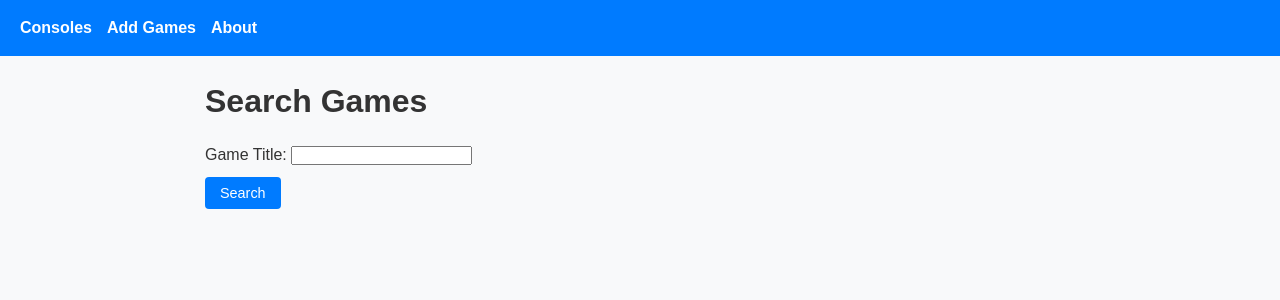
After one commit to Davidm723/game-collector, a Django app: page /add-games/ in a window 1280 px wide. The commit adds this page. Shown: the top 300 px of the page. Run offline with Django 5.2, Linux system fonts and the light colour scheme.

Commit message:
added game search

```diff
--- /dev/null
+++ b/games/forms.py
@@ -0,0 +1,4 @@
+from django import forms
+
+class GameSearchForm(forms.Form):
+    query = forms.CharField(label="Game Title", max_length=100)
--- a/games/models.py
+++ b/games/models.py
@@ -1,6 +1,7 @@
 from django.db import models
 
 # Create your models here.
+
 
 class Console(models.Model):
     name = models.CharField(max_length=100, unique=True)
@@ -11,11 +12,13 @@ class Console(models.Model):
     def __str__(self):
         return self.name
 
+
 class Genre(models.Model):
     name = models.CharField(max_length=50, unique=True)
 
     def __str__(self):
         return self.name
+
 
 class Game(models.Model):
     console = models.ForeignKey(Console, on_delete=models.CASCADE, related_name="games")
@@ -23,7 +26,7 @@ class Game(models.Model):
     rawg_id = models.IntegerField(unique=True)
     title = models.CharField(max_length=200)
     released = models.DateField(null=True, blank=True)
-    image = models.URLField(blank=True)
+    image = models.URLField(blank=True, null=True)
     notes = models.TextField(blank=True)
 
     def __str__(self):
--- a/games/services/rawg.py
+++ b/games/services/rawg.py
@@ -17,15 +17,27 @@ def rawg_get(endpoint, params=None):
     return response.json()
 
 
+def search_games(query, page_size=10):
+    data = rawg_get(
+        "games",
+        {
+            "search": query,
+            "page_size": page_size,
+        },
+    )
+    return data.get("results", [])
+
+
 def import_consoles():
     data = rawg_get("platforms", {"page_size": 40})
 
-    for item in data["results"]:
+    for item in data.get("results", []):
         Console.objects.get_or_create(
             name=item["name"],
             defaults={
                 "release_year": item.get("year_start"),
                 "manufacturer": item.get("platform", {}).get("name", ""),
+                "image": item.get("image_background", ""),
             },
         )
 
@@ -33,36 +45,29 @@ def import_consoles():
 def import_genres():
     data = rawg_get("genres")
 
-    for item in data["results"]:
+    for item in data.get("results", []):
         Genre.objects.get_or_create(name=item["name"])
 
 
-def import_games(search, console_name, page_size=10):
-    data = rawg_get(
-        "games",
-        {
-            "search": search,
-            "page_size": page_size,
+def import_game(rawg_id, console):
+    data = rawg_get(f"games/{rawg_id}")
+
+    game, created = Game.objects.get_or_create(
+        rawg_id=data["id"],
+        defaults={
+            "title": data["name"],
+            "console": console,
+            "released": (
+                datetime.strptime(data["released"], "%Y-%m-%d").date()
+                if data.get("released")
+                else None
+            ),
+            "image": data.get("background_image") or "",
         },
     )
 
-    console = Console.objects.get(name=console_name)
+    for g in data.get("genres", []):
+        genre, _ = Genre.objects.get_or_create(name=g["name"])
+        game.genres.add(genre)
 
-    for item in data["results"]:
-        game, created = Game.objects.get_or_create(
-            rawg_id=item["id"],
-            defaults={
-                "title": item["name"],
-                "console": console,
-                "released": (
-                    datetime.strptime(item["released"], "%Y-%m-%d").date()
-                    if item.get("released")
-                    else None
-                ),
-                "image": item.get("background_image", ""),
-            },
-        )
-
-        for g in item.get("genres", []):
-            genre, _ = Genre.objects.get_or_create(name=g["name"])
-            game.genres.add(genre)
+    return game
--- a/games/static/css/base.css
+++ b/games/static/css/base.css
@@ -11,7 +11,7 @@ body {
   line-height: 1.6;
 }
 
-header {
+nav {
   background-color: #007bff;
   color: #fff;
   padding: 15px 20px;
--- a/games/templates/base.html
+++ b/games/templates/base.html
@@ -14,6 +14,7 @@
     <nav>
         <ul>
             <li><a href="{% url 'console-list' %}">Consoles</a></li>
+            <li><a href="{% url 'game-search' %}">Add Games</a></li>
             <li><a href="{% url 'about' %}">About</a></li>
         </ul>
     </nav>
--- /dev/null
+++ b/games/templates/games/game_search.html
@@ -0,0 +1,48 @@
+{% extends 'base.html' %}
+{% block content %}
+
+<h1>Search Games</h1>
+
+<!-- Search Form -->
+<form method="POST">
+    {% csrf_token %}
+    {{ form.as_p }}
+    <button type="submit">Search</button>
+</form>
+
+{% if games %}
+<h2>Results</h2>
+
+<form method="POST" action="{% url 'game-import' %}">
+    {% csrf_token %}
+
+    {% for game in games %}
+    <div class="game-result"
+        style="border:1px solid #ccc; padding:10px; margin:10px 0; display:flex; align-items:center;">
+        {% if game.image %}
+        <img src="{{ game.image }}" alt="{{ game.name }}" width="120" style="margin-right:15px;">
+        {% endif %}
+
+        <div class="game-info">
+            <p><strong>{{ game.name }}</strong></p>
+
+            <label for="platform_{{ game.id }}">Select Platform:</label>
+            <select name="console_name" id="platform_{{ game.id }}">
+                {% for platform in game.platforms %}
+                <option value="{{ platform }}">{{ platform }}</option>
+                {% endfor %}
+            </select>
+
+            <div>
+                <input type="checkbox" name="game_ids" value="{{ game.id }}">
+                Import this game
+            </div>
+        </div>
+    </div>
+    {% endfor %}
+
+    <button type="submit">Import Selected Games</button>
+</form>
+{% endif %}
+
+{% endblock %}
--- a/games/urls.py
+++ b/games/urls.py
@@ -1,10 +1,18 @@
 from django.urls import path
-from . import views
-from .views import ConsoleListView, ConsoleDetailView, GameDetailView
+from .views import (
+    ConsoleListView,
+    ConsoleDetailView,
+    GameDetailView,
+    GameSearchView,
+    GameImportView,
+    about,
+)
 
 urlpatterns = [
-    path('', ConsoleListView.as_view(), name='console-list'),
-    path("consoles/<int:pk>/", ConsoleDetailView.as_view(), name="console-detail"),
-    path("games/<int:pk>/", GameDetailView.as_view(), name="game-detail"),
-    path('about/', views.about, name='about'),
+    path("", ConsoleListView.as_view(), name="console-list"),
+    path("console/<int:pk>/", ConsoleDetailView.as_view(), name="console-detail"),
+    path("game/<int:pk>/", GameDetailView.as_view(), name="game-detail"),
+    path("add-games/", GameSearchView.as_view(), name="game-search"),
+    path("import-games/", GameImportView.as_view(), name="game-import"),
+    path("about/", about, name="about"),
 ]
--- a/games/views.py
+++ b/games/views.py
@@ -1,6 +1,9 @@
-from django.shortcuts import render
+from django.shortcuts import render, redirect
+from django.views import View
 from django.views.generic import ListView, DetailView
-from .models import Console, Game
+from .models import Console, Game, Genre
+from .forms import GameSearchForm
+from .services.rawg import search_games, import_game
 
 
 # Create your views here.
@@ -9,9 +12,12 @@ def about(request):
 
 
 class ConsoleListView(ListView):
-    model: Console
+    model = Console
     template_name = "games/console_list.html"
-    context_object_name = "console"
+    context_object_name = "consoles"
+
+    def get_queryset(self):
+        return Console.objects.filter(games__isnull=False).distinct()
 
 
 class ConsoleDetailView(DetailView):
@@ -29,3 +35,52 @@ class GameDetailView(DetailView):
     model = Game
     template_name = "games/game_detail.html"
     context_object_name = "game"
+
+
+class GameSearchView(View):
+    template_name = "games/game_search.html"
+
+    def get(self, request):
+        form = GameSearchForm()
+        return render(request, self.template_name, {"form": form, "games": []})
+
+    def post(self, request):
+        form = GameSearchForm(request.POST)
+        games = []
+
+        if form.is_valid():
+            query = form.cleaned_data["query"]
+            rawg_results = search_games(query)
+
+            for game in rawg_results:
+                platforms = [p["platform"]["name"] for p in game.get("platforms", [])]
+                if platforms:
+                    games.append({
+                        "id": game["id"],
+                        "name": game["name"],
+                        "image": game.get("background_image", ""),
+                        "platforms": platforms,
+                    })
+
+        return render(
+            request,
+            self.template_name,
+            {
+                "form": form,
+                "games": games,
+            },
+        )
+
+
+class GameImportView(View):
+    def post(self, request):
+        from .services.rawg import import_game
+
+        game_ids = request.POST.getlist("game_ids")
+        console_names = request.POST.getlist("console_name")
+
+        for rawg_id, console_name in zip(game_ids, console_names):
+            console, _ = Console.objects.get_or_create(name=console_name)
+            import_game(rawg_id=rawg_id, console=console)
+
+        return redirect("console-list")
```
Also changed, not shown: games/migrations/0004_alter_game_image.py (added).
